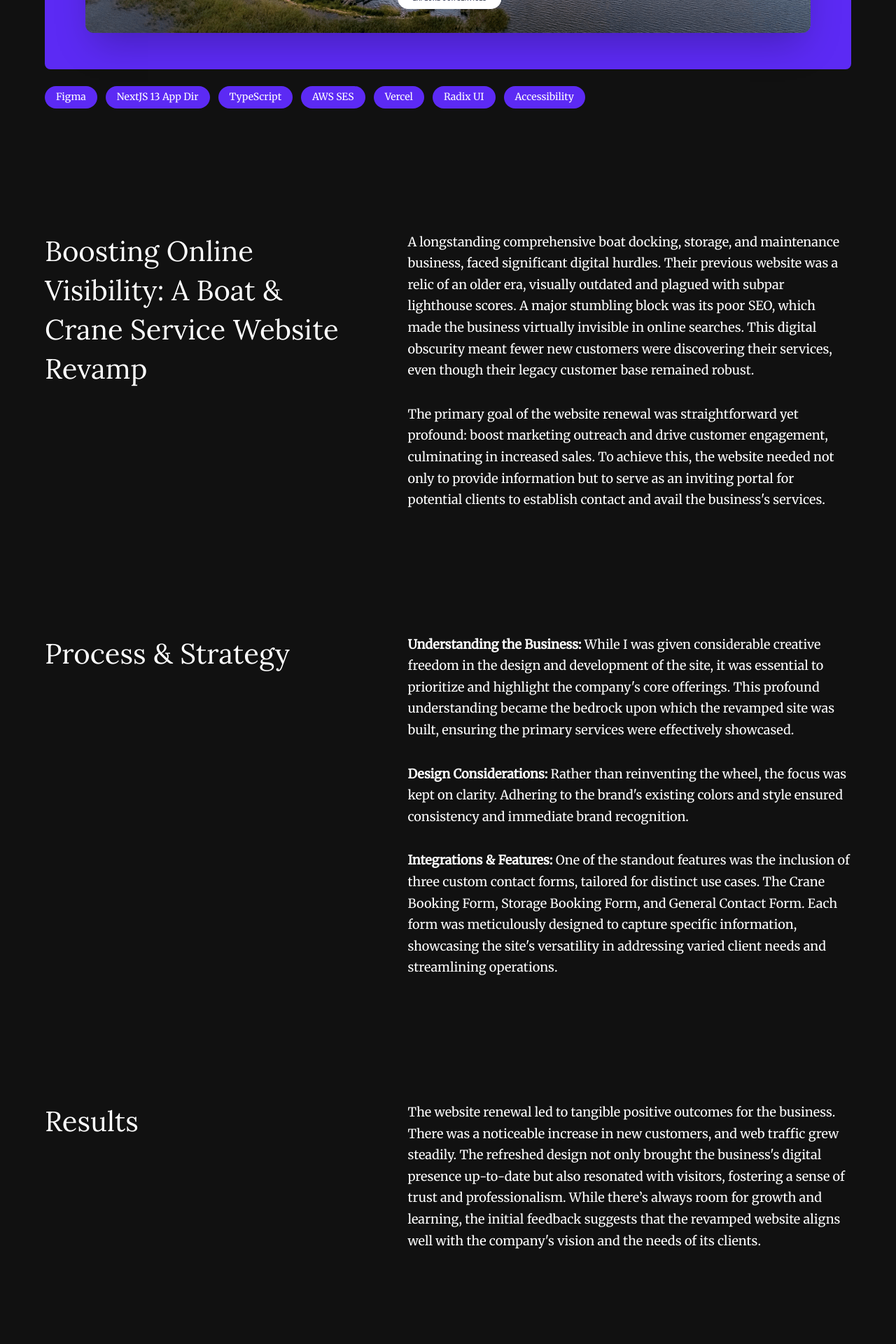
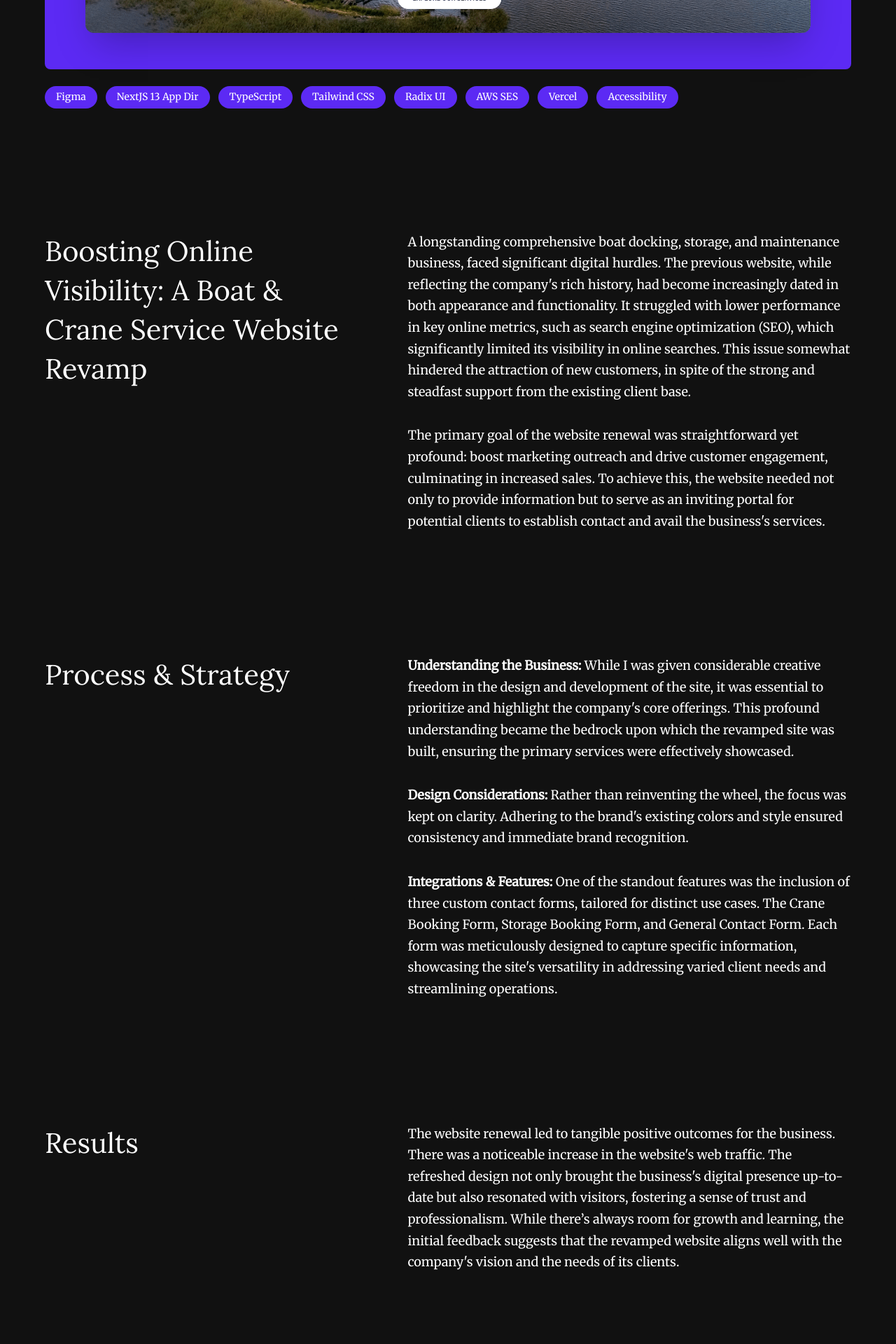
Before and after one commit to marcotornqvist/portfolio-2023, a Next.js app: page /projects/eke-marin in a window 1280 px wide. Shown: the part 1100-3020 px from the top of the page at 70% size. Built offline with nearby package versions, Linux system fonts and the light colour scheme.

Commit message:
fix text

```diff
--- a/app/globals.css
+++ b/app/globals.css
@@ -11,4 +11,9 @@
   a {
     @apply transition-colors duration-200 md:hover:text-purple-hover;
   }
+
+  .grecaptcha-badge {
+    opacity: 0 !important;
+    visibility: hidden !important;
+  }
 }
--- a/app/page.tsx
+++ b/app/page.tsx
@@ -11,7 +11,7 @@ const Home = ({}) => {
     <>
       <Hero
         title="Marco Törnqvist"
-        subtitle="Hi, I'm a Software Developer & Web Designer based in Finland. My driving passion is to create seamless and elegant applications that help my clients succeed and reach their goals."
+        subtitle="Hi, I'm a Software Developer based in Finland. My driving passion is to create seamless and elegant applications that help my clients succeed and reach their goals."
         headingLevel="h1"
       />
       <Cards />
--- a/app/projects/eke-marin/page.tsx
+++ b/app/projects/eke-marin/page.tsx
@@ -26,9 +26,10 @@ const Project: FC = () => {
           'Figma',
           'NextJS 13 App Dir',
           'TypeScript',
+          'Tailwind CSS',
+          'Radix UI',
           'AWS SES',
           'Vercel',
-          'Radix UI',
           'Accessibility',
         ]}
       />
@@ -39,12 +40,14 @@ const Project: FC = () => {
         <div className="flex flex-col gap-6 md:gap-8 lg:min-w-[55%]">
           <p className="text-regular-normal max-w-prose md:text-medium-normal">
             A longstanding comprehensive boat docking, storage, and maintenance
-            business, faced significant digital hurdles. Their previous website
-            was a relic of an older era, visually outdated and plagued with
-            subpar lighthouse scores. A major stumbling block was its poor SEO,
-            which made the business virtually invisible in online searches. This
-            digital obscurity meant fewer new customers were discovering their
-            services, even though their legacy customer base remained robust.
+            business, faced significant digital hurdles. The previous website,
+            while reflecting the company's rich history, had become increasingly
+            dated in both appearance and functionality. It struggled with lower
+            performance in key online metrics, such as search engine
+            optimization (SEO), which significantly limited its visibility in
+            online searches. This issue somewhat hindered the attraction of new
+            customers, in spite of the strong and steadfast support from the
+            existing client base.
           </p>
           <p className="text-regular-normal max-w-prose md:text-medium-normal">
             The primary goal of the website renewal was straightforward yet
@@ -92,13 +95,13 @@ const Project: FC = () => {
         <div className="flex flex-col gap-6 md:gap-8 lg:min-w-[55%]">
           <p className="text-regular-normal max-w-prose md:text-medium-normal">
             The website renewal led to tangible positive outcomes for the
-            business. There was a noticeable increase in new customers, and web
-            traffic grew steadily. The refreshed design not only brought the
-            business's digital presence up-to-date but also resonated with
-            visitors, fostering a sense of trust and professionalism. While
-            there’s always room for growth and learning, the initial feedback
-            suggests that the revamped website aligns well with the company's
-            vision and the needs of its clients.
+            business. There was a noticeable increase in the website's web
+            traffic. The refreshed design not only brought the business's
+            digital presence up-to-date but also resonated with visitors,
+            fostering a sense of trust and professionalism. While there’s always
+            room for growth and learning, the initial feedback suggests that the
+            revamped website aligns well with the company's vision and the needs
+            of its clients.
           </p>
         </div>
       </Content>
```
